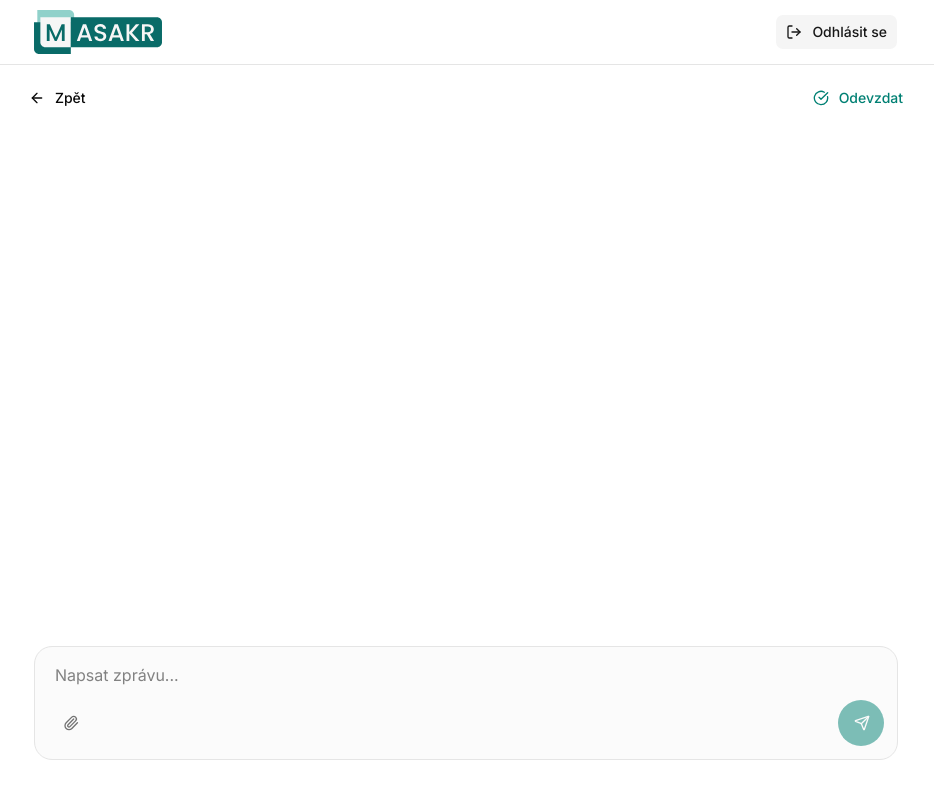
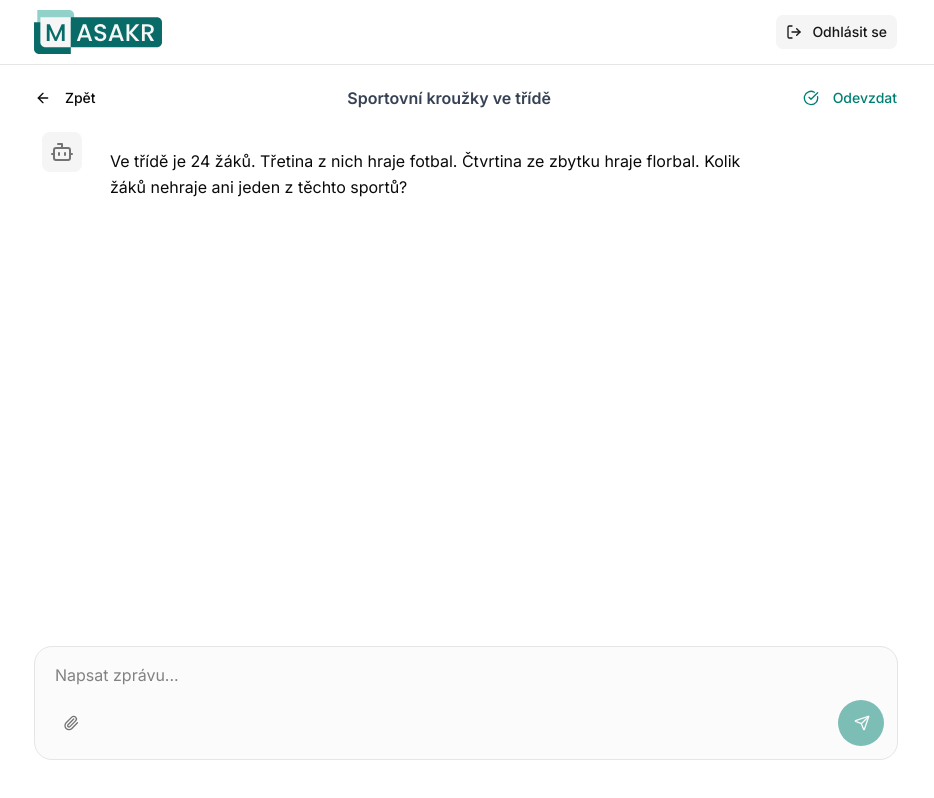
Before and after one commit to honzabenes/masakr, a Next.js app: page /task/1 in a window 1280 px wide. Shown: the whole page, without its empty margins (174-1108 px from the left). Built offline with nearby package versions, Linux system fonts and the light colour scheme.

Commit message:
Add initial message to chat and title of the task

```diff
--- a/src/app/(student)/task/[id]/page.tsx
+++ b/src/app/(student)/task/[id]/page.tsx
@@ -6,7 +6,8 @@ export default async function TaskPage({ params }: { params: { id: string } }) {
       {/* Vykreslíme klientskou komponentu a předáme jí potřebná data */}
       <div className="h-full w-full flex items-center justify-center pt-16 pb-4 px-4 md:pb-6 md:px-6">
         <StudentChatInterface
-          taskTitle="TITLE"
+          taskTitle="Sportovní kroužky ve třídě"
+          taskDescription="Ve třídě je 24 žáků. Třetina z nich hraje fotbal. Čtvrtina ze zbytku hraje florbal. Kolik žáků nehraje ani jeden z těchto sportů?"
           solution="SOLUTION"
           status="in_progress"
         />
--- a/src/components/chat/student/ChatActionBar.tsx
+++ b/src/components/chat/student/ChatActionBar.tsx
@@ -6,30 +6,40 @@ import type { ConversationStatus } from "@/types";
 
 export interface ChatActionBarProps {
   status: ConversationStatus;
+  taskTitle?: string;
   onSubmit?: () => void;
 }
 
 export default function ChatActionBar({
   status,
+  taskTitle,
   onSubmit,
 }: ChatActionBarProps) {
   return (
     <div className="flex items-center justify-between w-full pb-4 shrink-0 pt-4">
-      <Link href="/dashboard">
-        <Button variant="ghost">
-          <ArrowLeft className="w-4 h-4 mr-1" />
-          Zpět
+      <Link href="/dashboard" className="shrink-0">
+        <Button variant="ghost" className="px-2 sm:px-4">
+          <ArrowLeft className="w-4 h-4 mr-0 sm:mr-2" />
+          <span className="hidden sm:inline">Zpět</span>
         </Button>
       </Link>
 
+      {taskTitle && (
+        <div className="flex-1 min-w-0 px-2 text-center">
+          <h2 className="truncate font-semibold text-gray-700">{taskTitle}</h2>
+        </div>
+      )}
+
       <Button
         variant="ghost"
-        className="text-primary hover:text-primary"
+        className="shrink-0 px-2 sm:px-4 text-primary hover:text-primary"
         disabled={status !== "in_progress"}
         onClick={onSubmit}
       >
-        <CheckCircle className="w-4 h-4 mr-1" />
-        {status === "in_progress" ? "Odevzdat" : "Odevzdáno"}
+        <CheckCircle className="w-4 h-4 mr-0 sm:mr-2" />
+        <span className="hidden sm:inline">
+          {status === "in_progress" ? "Odevzdat" : "Odevzdáno"}
+        </span>
       </Button>
     </div>
   );
--- a/src/components/chat/student/StudentChatInterface.tsx
+++ b/src/components/chat/student/StudentChatInterface.tsx
@@ -11,27 +11,40 @@ import type { ConversationStatus, Message } from "@/types";
 
 export interface StudentChatInterfaceProps {
   taskTitle: string;
+  taskDescription: string;
   solution: string;
   status: ConversationStatus;
 }
 
 export default function StudentChatInterface({
   taskTitle,
+  taskDescription,
   solution,
   status,
 }: StudentChatInterfaceProps) {
   const messagesEndRef = useRef<HTMLDivElement>(null);
   const [input, setInput] = useState("");
+  const initialTaskMessage: Message = {
+    id: "initial-task-msg",
+    content: taskDescription,
+    sender_type: "ai",
+    created_at: new Date().toISOString(),
+  };
   const transport = useMemo(
     () =>
       new DefaultChatTransport({
         api: "/api/chat",
-        body: { data: { taskTitle, solution } },
+        body: { data: { taskTitle, taskDescription, solution } },
       }),
-    [solution, taskTitle],
+    [solution, taskDescription, taskTitle],
   );
 
-  const { messages, sendMessage, status: chatStatus, error } = useChat({
+  const {
+    messages,
+    sendMessage,
+    status: chatStatus,
+    error,
+  } = useChat({
     transport,
   });
   const isSubmitting = chatStatus === "submitted" || chatStatus === "streaming";
@@ -42,10 +55,12 @@ export default function StudentChatInterface({
 
   return (
     <main className="flex flex-col h-full w-full max-w-4xl rounded-md overflow-hidden bg-card text-card-foreground">
-      <ChatActionBar status={status} />
+      <ChatActionBar status={status} taskTitle={taskTitle} />
 
       <div className="flex-1 min-h-0 overflow-y-auto px-4 pb-4 md:px-6 md:pb-6 bg-background">
         <div className="flex flex-col space-y-6">
+          <ChatMessageBubble message={initialTaskMessage} />
+
           {messages.map((msg: UIMessage) => {
             const text = msg.parts
               .filter(
```
